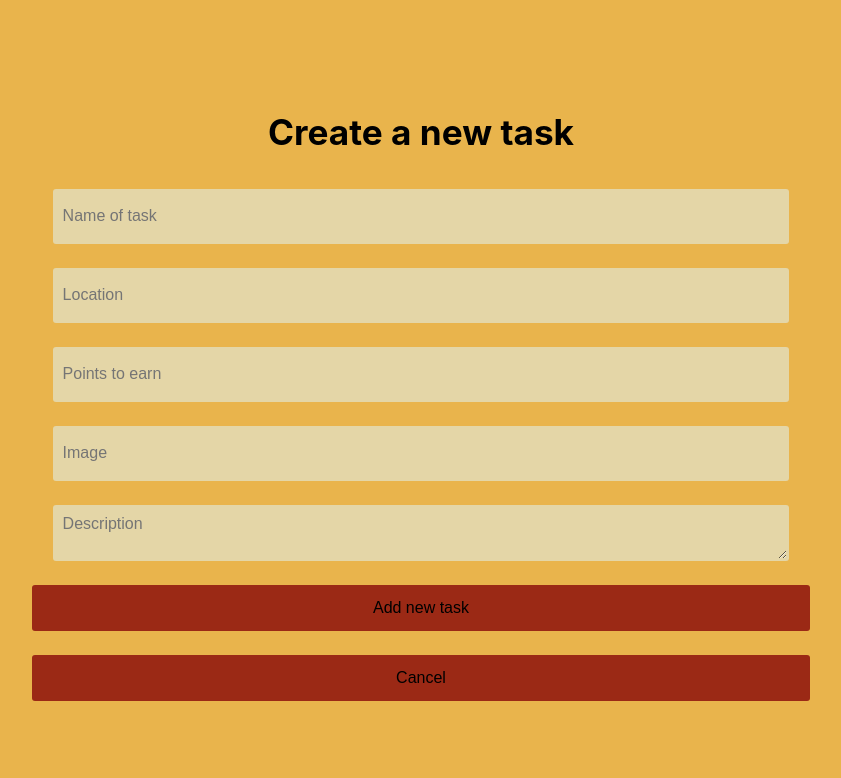
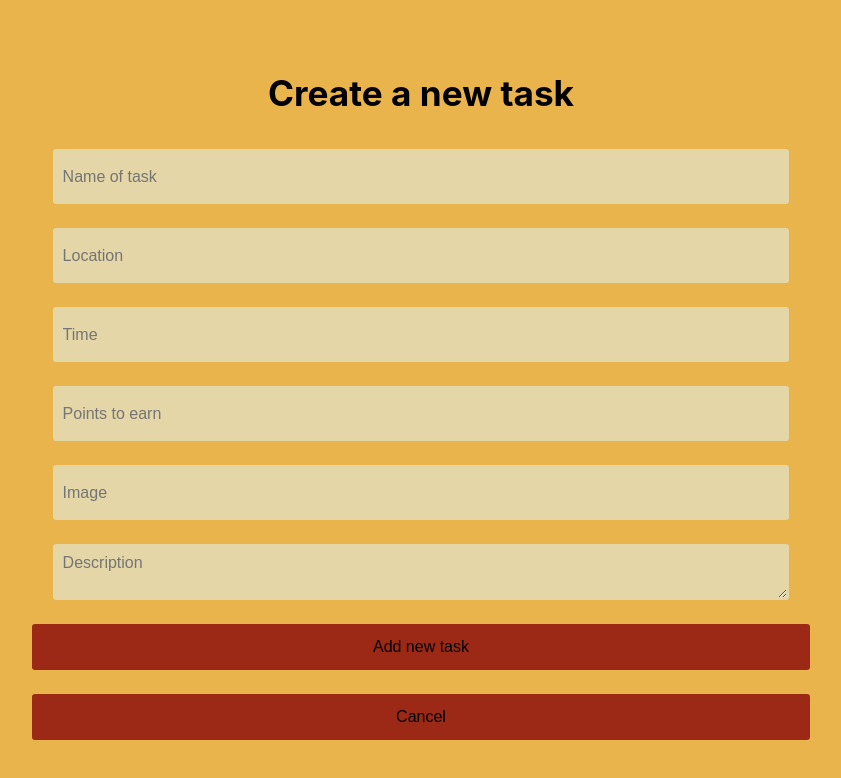
Before and after one commit to Hackbit/reactriot2019-lambdarioteers, a React (Create React App) app: page /task-form in a window 1280 px wide. Shown: the top 778 px of the page, without its empty margins (219-1060 px from the left). Built offline with nearby package versions, Linux system fonts and the light colour scheme.

Commit message:
Task form is styled with time input implemented

```diff
--- a/package.json
+++ b/package.json
@@ -6,6 +6,7 @@
     "@material-ui/core": "^4.4.3",
     "formik": "^1.5.8",
     "react": "^16.9.0",
+    "react-datepicker": "^2.9.6",
     "react-dom": "^16.9.0",
     "react-redux": "^7.1.1",
     "react-router-dom": "^5.1.0",
--- a/src/components/TaskForm.js
+++ b/src/components/TaskForm.js
@@ -2,6 +2,7 @@ import React, { useEffect } from 'react'
 import { Form, Field ,withFormik } from 'formik'
 import * as Yup from 'yup'
 import { connect } from 'react-redux'
+import DatePicker from "react-datepicker";
 
 import { addTask, updateTask, cancel } from "../actions/taskActions";
 import { FormContainer, FormButton, InputError } from "./FormStyles";
@@ -59,6 +60,12 @@ const TaskForm = ({
         />
         <Field
           component="input"
+          name="time"
+          type="text"
+          placeholder="Time"
+        />
+        <Field
+          component="input"
           name="pointsToEarn"
           type="number"
           placeholder="Points to earn"
@@ -95,20 +102,21 @@ const TaskFormWithFormik = withFormik({
   mapPropsToValues({
     name,
     locationInput,
+    time,
     pointsToEarn,
-    time,
     img,
     description
   }) {
     return {
       name: name || "",
       locationInput: locationInput || "",
+      time: time || "",
       pointsToEarn: pointsToEarn || "",
       img: img || "",
       description: description || "",
-      time: time || ""
     };
   },
+
   validationSchema: Yup.object().shape({
     name: Yup.string(),
     time: Yup.string(),
@@ -117,6 +125,7 @@ const TaskFormWithFormik = withFormik({
     img: Yup.string(),
     description: Yup.string()
   }),
+
   handleSubmit(values, { setStatus }) {
     setStatus(values);
   }
```
Also changed, not shown: 1 other file (tests, documents, lock files or other folders).
